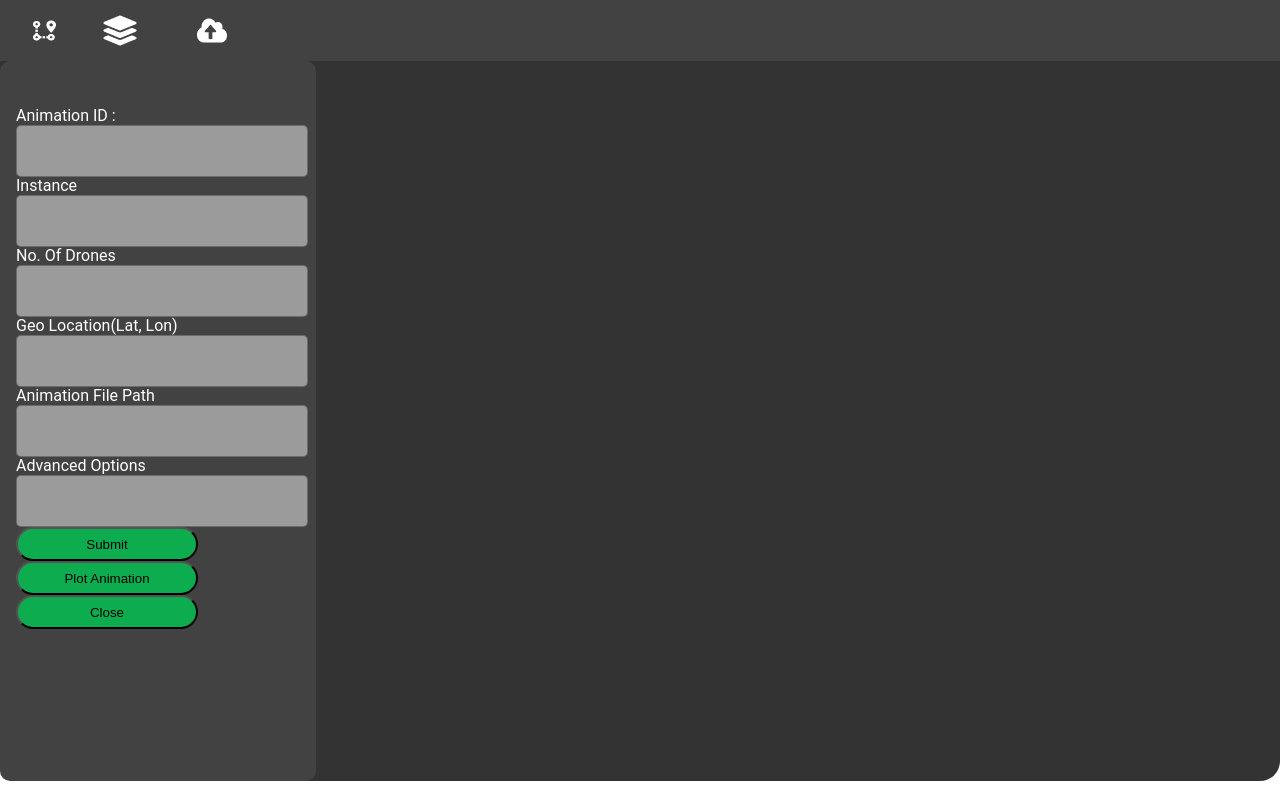
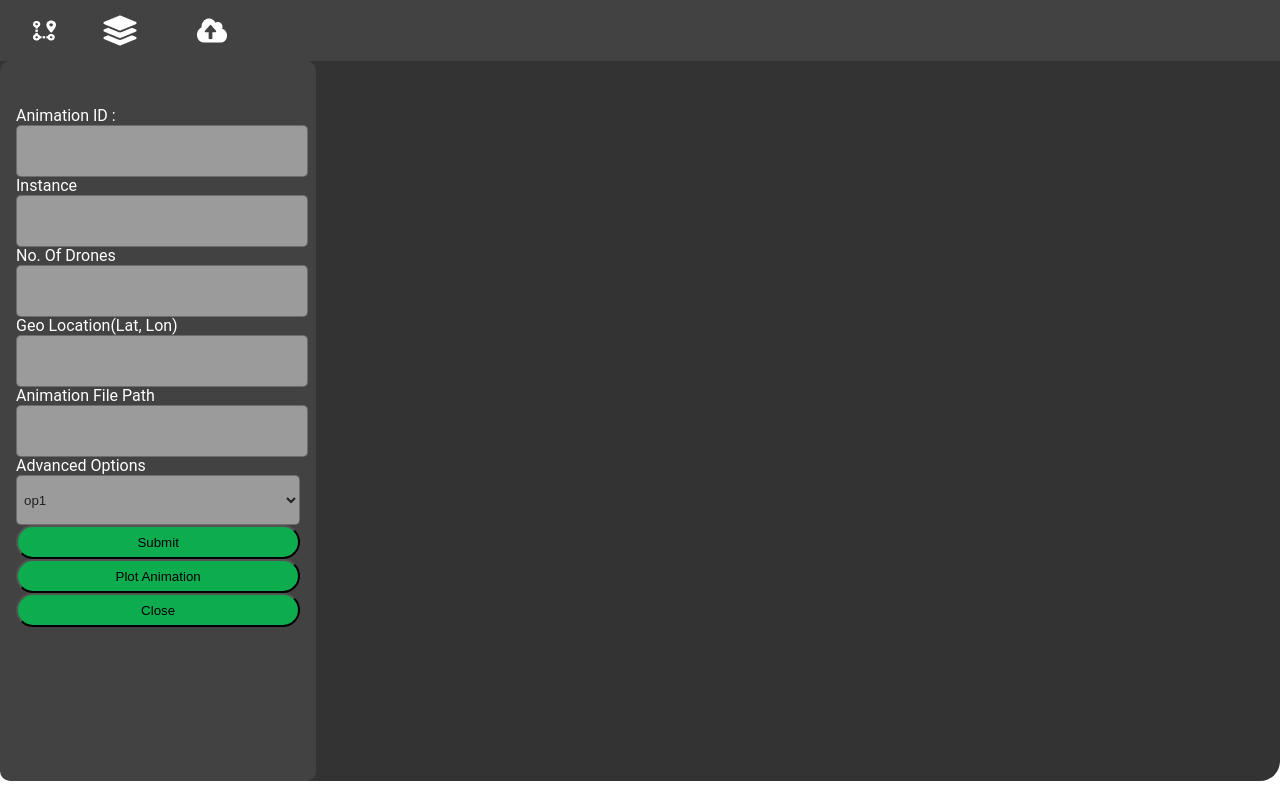
Before and after one commit to Chetan-Gudagamanal/figma-test, a React (Create React App) app: page / in a window 1280 px wide. Shown: the top 800 px of the page. Built offline with nearby package versions, Linux system fonts and the light colour scheme.

Commit message:
included dropdown

```diff
--- a/src/App.js
+++ b/src/App.js
@@ -11,9 +11,7 @@ function App() {
             <FormComponent/>
         </div>
         <div className='Display'>
-
         </div>
-
       </div>
     </>
   );
--- a/src/common/FormComponent.js
+++ b/src/common/FormComponent.js
@@ -1,8 +1,13 @@
 import styles from "./formComponent.module.css"
 
 export default function FormComponent(){
-    const onSubmit=(data)=> {
-        console.log(data)
+    // const onSubmit=(data, e)=> {
+
+    //     console.log(data)
+    // }
+    const onSubmit=(e,)=> {
+        e.preventDefault()
+        console.log(e)
     }
     return(
         <>
@@ -57,17 +62,24 @@ export default function FormComponent(){
 
             <div className="form-group">
             <label className={styles.Label} htmlFor="instance">Advanced Options</label>
-            <input
+            <select className={styles.FormSelect} name="instance" id="instance">
+                <option value="op1">op1</option>
+                <option value="op2">op2</option>
+                <option value="op3">op3</option>
+                <option value="op4">op4</option>
+            </select>
+            {/* <input
                 type="text"
                 name="instance"
                 className={styles.FormInput}
-                id="instance" />
+                id="instance" /> */}
             </div>
 
-
-            <button className={styles.FormBtn}>Submit</button>
-            <button className={styles.FormBtn}>Plot Animation</button>
-            <button className={styles.FormBtn}>Close</button>
+            {/* <div className="btn-group"> */}
+                <button className={styles.FormBtn}>Submit</button>
+                <button className={styles.FormBtn}>Plot Animation</button>
+                <button className={styles.FormBtn}>Close</button>
+            {/* </div> */}
 
         </div>
         </form>
--- a/src/common/formComponent.module.css
+++ b/src/common/formComponent.module.css
@@ -33,11 +33,26 @@
     background: #F4F4F4;
 }
 
+.FormSelect {
+    width: 100%;
+    display: flex;
+    height: 50px;
+    padding: 10px 3px;
+    align-items: center;
+    gap: 10px;
+    align-self: stretch;
+    border-radius: 5px;
+    border: 1px solid rgba(0, 0, 0, 0.39);
+    opacity: 0.5;
+    background: #F4F4F4;
+}
+
+
+
 .FormBtn {
     width: 100%;
     display: flex;
-    display: flex;
-    width: 182px;
+    /* width: 300px; */
     flex-direction: column;
     align-items: flex-start;
     gap: 19px;
```
Also changed, not shown: src/global.css (+18 -18 lines).
